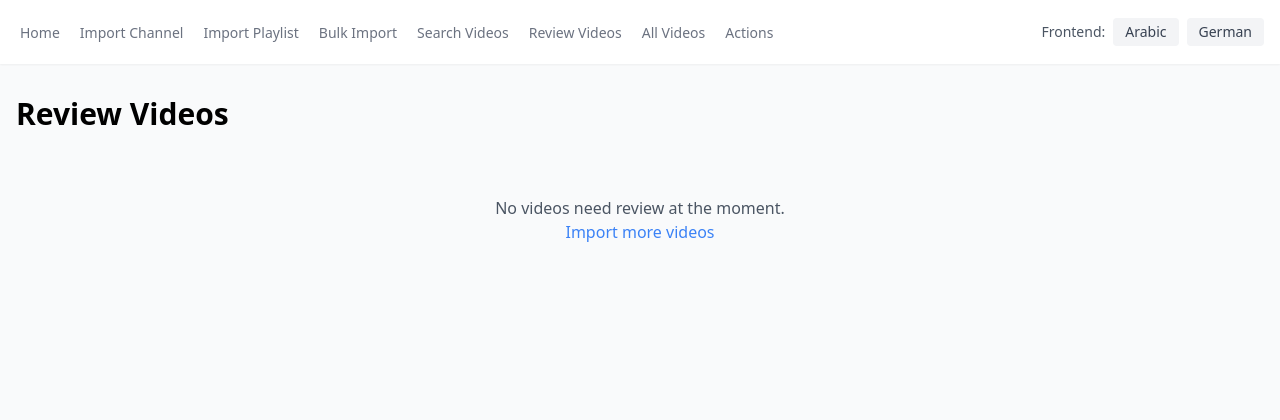
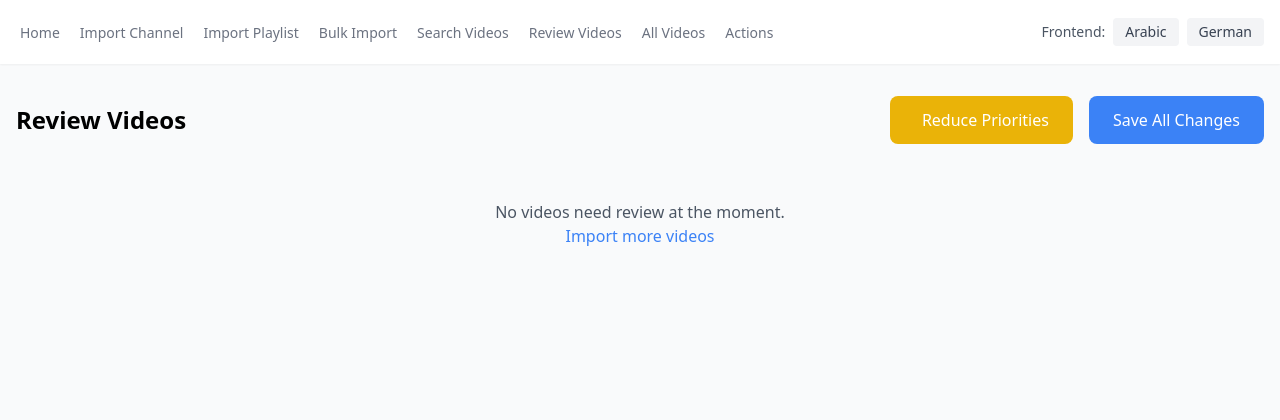
Before and after one commit to koljapluemer/snipvocab, a Django app: page /cms/review/ in a window 1280 px wide. Shown: the top 420 px of the page. Run offline with Django 5.2, Linux system fonts and the light colour scheme; the visitor is signed in with stand-in values (Sample User, id 1); data comes from the database, SQL or seed files in the repository; some libraries are stand-ins or nearby versions.

Commit message:
add some quality of life stuff for review queue page

```diff
--- a/backend/cms/templates/review_videos.html
+++ b/backend/cms/templates/review_videos.html
@@ -2,7 +2,24 @@
 
 {% block content %}
 <div class="container mx-auto px-4 py-8">
-    <h1 class="mb-8 text-3xl font-bold">Review Videos</h1>
+    <div class="flex justify-between items-center mb-6">
+        <h1 class="text-2xl font-bold">Review Videos</h1>
+        <div class="flex gap-4">
+            <form method="post" action="{% url 'reduce_review_priorities' %}" class="inline">
+                {% csrf_token %}
+                <button type="submit" class="px-6 py-3 bg-yellow-500 text-white rounded-lg hover:bg-yellow-600 focus:outline-none focus:ring-2 focus:ring-yellow-500 focus:ring-offset-2">
+                    <i class="fas fa-arrow-down mr-2"></i>Reduce Priorities
+                </button>
+            </form>
+            <form method="post" action="{% url 'update_video_statuses' %}" class="inline">
+                {% csrf_token %}
+                <button type="submit"
+                        class="px-6 py-3 bg-blue-500 text-white rounded-lg hover:bg-blue-600 focus:outline-none focus:ring-2 focus:ring-blue-500 focus:ring-offset-2">
+                    Save All Changes
+                </button>
+            </form>
+        </div>
+    </div>
 
     <!-- Bulk Status Update -->
     {% if videos %}
--- a/backend/cms/urls.py
+++ b/backend/cms/urls.py
@@ -23,6 +23,7 @@ urlpatterns = [
     path('video/<str:youtube_id>/blacklist/', views.blacklist_video, name='blacklist_video'),
     path('set-frontend/', views.set_frontend, name='set_frontend'),
     path('update-priorities/', views.update_video_priorities, name='update_video_priorities'),
+    path('reduce-review-priorities/', views.reduce_review_priorities, name='reduce_review_priorities'),
     path('search/', views.search_videos, name='search_videos'),
     path('enrich-metadata/', views.enrich_video_metadata, name='enrich_video_metadata'),
 ]
--- a/backend/cms/views.py
+++ b/backend/cms/views.py
@@ -1302,3 +1302,24 @@ def enrich_video_metadata(request):
         messages.error(request, f"Error enriching video metadata: {str(e)}")
 
     return redirect('actions')
+
+@staff_member_required
+@require_http_methods(["POST"])
+def reduce_review_priorities(request):
+    """View to reduce priority for all videos on the current review page"""
+    try:
+        frontend = get_current_frontend(request)
+        # Get the first 50 videos that need review, ordered by priority (descending) and youtube_id
+        video_ids = Video.objects.filter(
+            frontend=frontend,
+            status=VideoStatus.NEEDS_REVIEW
+        ).order_by('-priority', 'youtube_id')[:50].values_list('id', flat=True)
+
+        # Update priorities for these specific videos
+        Video.objects.filter(id__in=video_ids).update(priority=models.F('priority') - 1)
+        messages.success(request, "Successfully reduced priority for all videos on the current page.")
+
+    except Exception as e:
+        messages.error(request, f"Error updating priorities: {str(e)}")
+
+    return redirect('review_videos')
```
